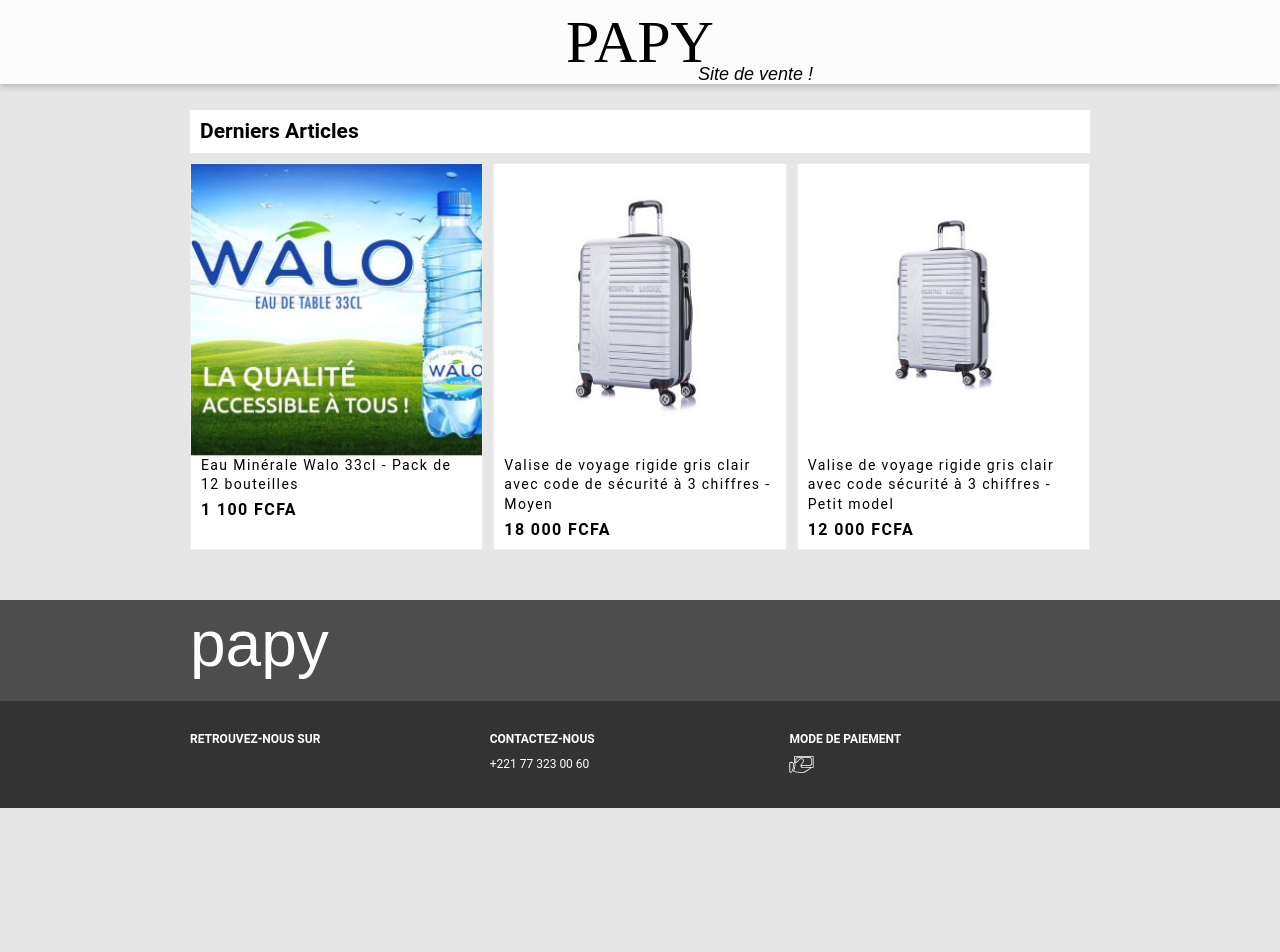
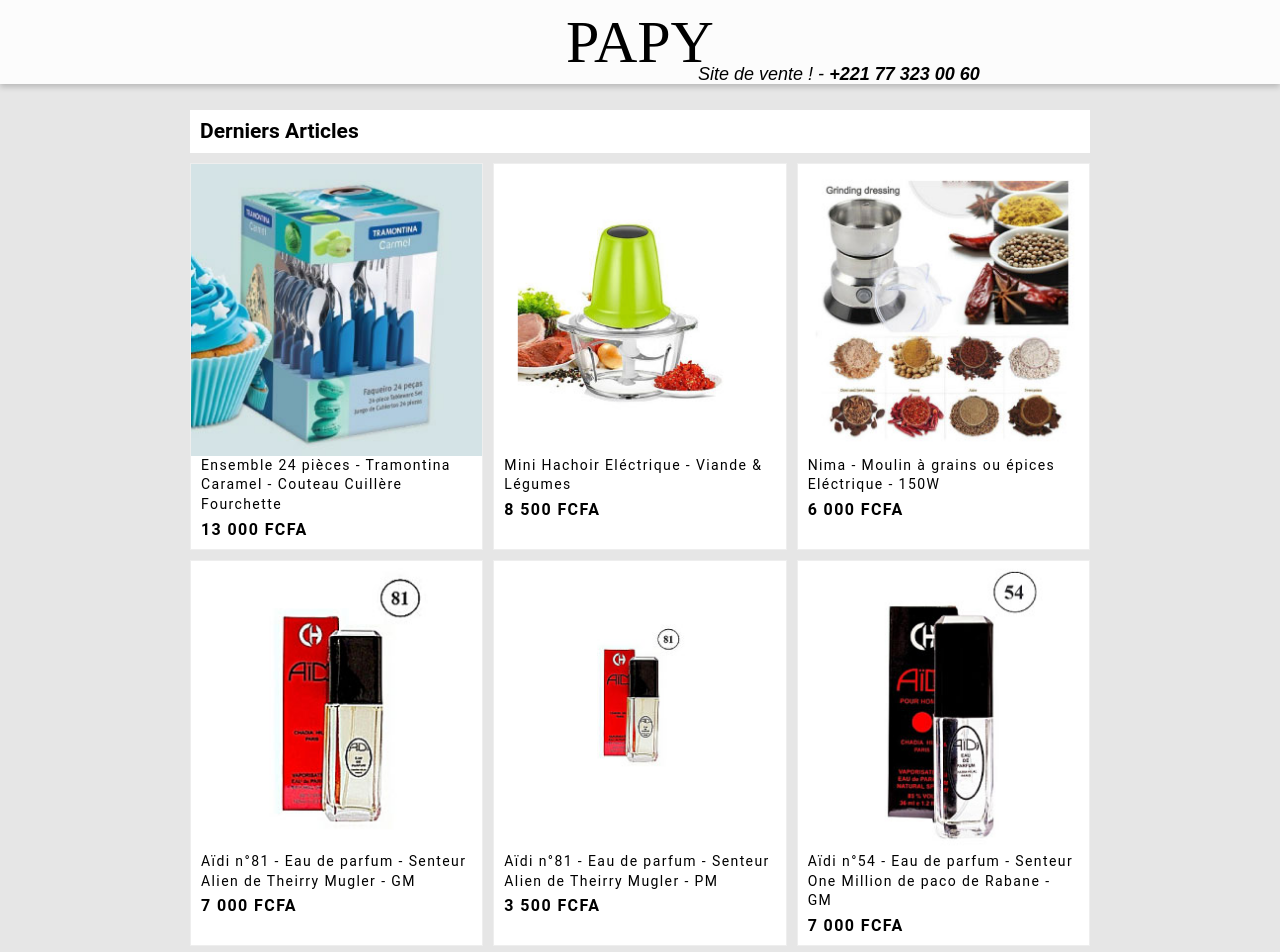
Before and after one commit to PapeDev/shop-papy, a plain HTML site: page index.html in a window 1280 px wide. Shown: the top 952 px of the page. Before the commit the page ends 808 px from the top, so only its background shows below. Drawn offline with Linux system fonts and the light colour scheme.

Commit message:
Updated Article

```diff
--- a/index.html
+++ b/index.html
@@ -13,7 +13,7 @@
 
         <div class="topbar">
             <header class="header container">
-                <a href="#" class="header-logo">PAPY <em>Site de vente !</em></a>
+                <a href="#" class="header-logo">PAPY <em>Site de vente ! - <b> +221 77 323 00 60</b></em></a>
 
             </header>
         </div>
@@ -26,8 +26,76 @@
             <div class="last-article-title">
                 <h2>Derniers Articles</h2>
             </div>
+            <div class="last-articles">
+                <article class="card">
+                    <div class="card-header">
+                        <a href="#"><img src="./images/tramontina-caramel.jpg" class="fullwidth" alt="Ensemble 24 pièces - Tramontina Caramel - Couteau Cuillère Fourchette"></a>
+                    </div>
+                    <div class="card-body">
+                        <div class="card-title">Ensemble 24 pièces - Tramontina Caramel - Couteau Cuillère Fourchette</div>
+                        <div class="price">13 000 FCFA</div>
+                        <div class="prc"></div>
+                    </div>
+                </article>
+                <article class="card">
+                    <div class="card-header">
+                        <a href="#"><img src="./images/hachoir-electric.jpg" class="fullwidth" alt="Mini Hachoir Eléctrique - Viande & Légumes"></a>
+                    </div>
+                    <div class="card-body">
+                        <div class="card-title">Mini Hachoir Eléctrique - Viande & Légumes</div>
+                        <div class="price">8 500 FCFA</div>
+                        <div class="prc"></div>
+                    </div>
+                </article>
+                <article class="card">
+                    <div class="card-header">
+                        <a href="#"><img src="./images/nima.jpg" class="fullwidth" alt="Nima - Moulin à grains ou épices Eléctrique - 150W"></a>
+                    </div>
+                    <div class="card-body">
+                        <div class="card-title">Nima - Moulin à grains ou épices Eléctrique - 150W</div>
+                        <div class="price">6 000 FCFA</div>
+                        <div class="prc"></div>
+                    </div>
+                </article>
+
+            </div>
 
             <div class="last-articles">
+                <article class="card">
+                    <div class="card-header">
+                        <a href="#"><img src="./images/aidi-81-senteur-alien.jpg" class="fullwidth" alt="Aïdi n°81 - Eau de parfum - Senteur Alien de Theirry Mugler"></a>
+                    </div>
+                    <div class="card-body">
+                        <div class="card-title">Aïdi n°81 - Eau de parfum - Senteur Alien de Theirry Mugler - GM</div>
+                        <div class="price">7 000 FCFA</div>
+                        <div class="prc"></div>
+                    </div>
+                </article>
+                <article class="card">
+                    <div class="card-header">
+                        <a href="#"><img src="./images/aidi-81-pm.jpg" class="fullwidth" alt="Aïdi n°81 - Eau de parfum - Senteur Alien de Theirry Mugler"></a>
+                    </div>
+                    <div class="card-body">
+                        <div class="card-title">Aïdi n°81 - Eau de parfum - Senteur Alien de Theirry Mugler - PM</div>
+                        <div class="price">3 500 FCFA</div>
+                        <div class="prc"></div>
+                    </div>
+                </article>
+                <article class="card">
+                    <div class="card-header">
+                        <a href="#"><img src="./images/aidi-54-gm.jpg" class="fullwidth" alt="Aïdi n°54 - Eau de parfum - Senteur One Million de paco de Rabane - GM"></a>
+                    </div>
+                    <div class="card-body">
+                        <div class="card-title">Aïdi n°54 - Eau de parfum - Senteur One Million de paco de Rabane - GM</div>
+                        <div class="price">7 000 FCFA</div>
+                        <div class="prc"></div>
+                    </div>
+                </article>
+
+            </div>
+
+            <div class="last-articles">
+
                 <article class="card">
                     <div class="card-header">
                         <a href="#"><img src="./images/eau-minerale-walo-33cl.jpg" class="fullwidth" alt="Eau Minérale Walo 33cl - Pack de 12 bouteilles"></a>
```
Also changed, not shown: images/aidi-54-gm.jpg (added), images/aidi-81-pm.jpg (added), images/aidi-81-senteur-alien.jpg (added), images/hachoir-electric.jpg (added), images/nima.jpg (added), images/tramontina-caramel.jpg (added).
